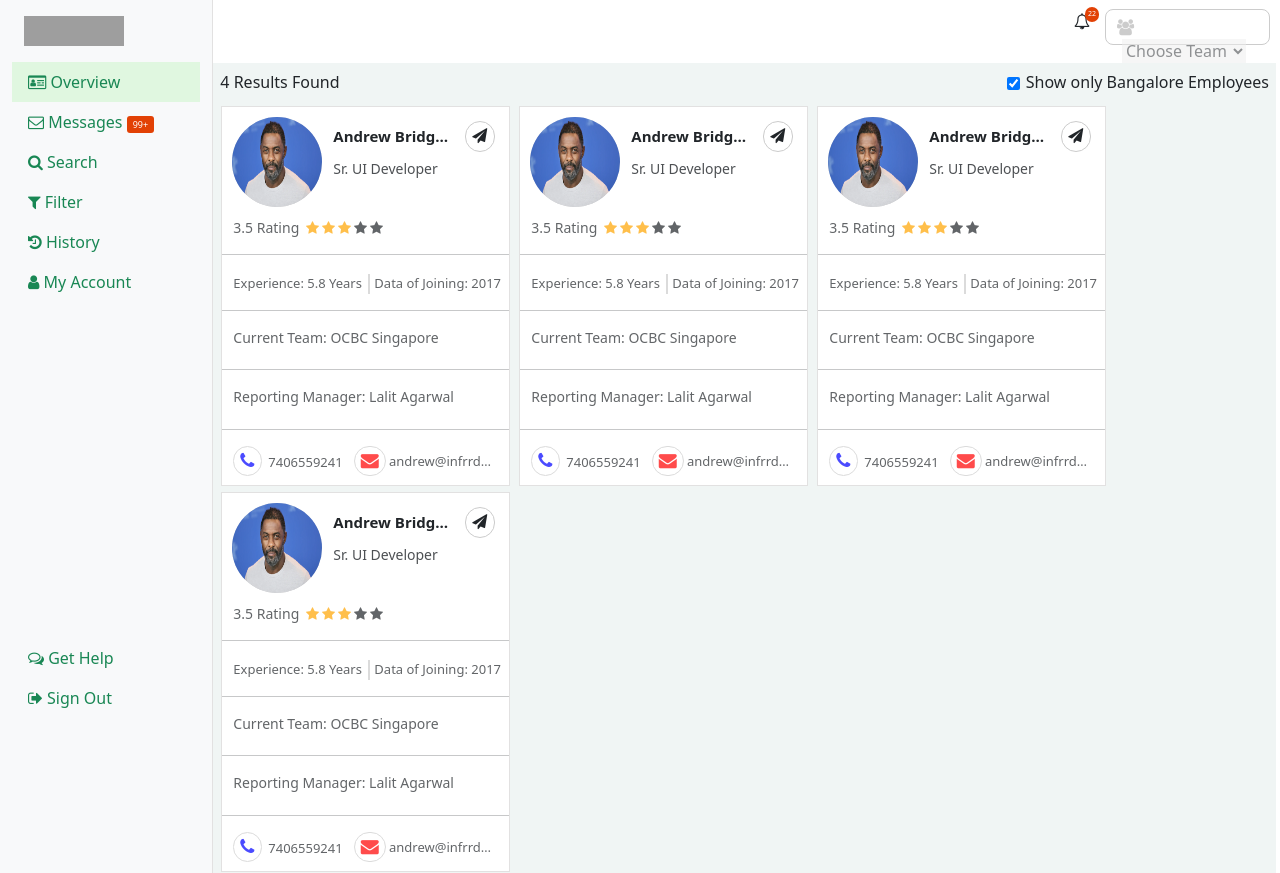
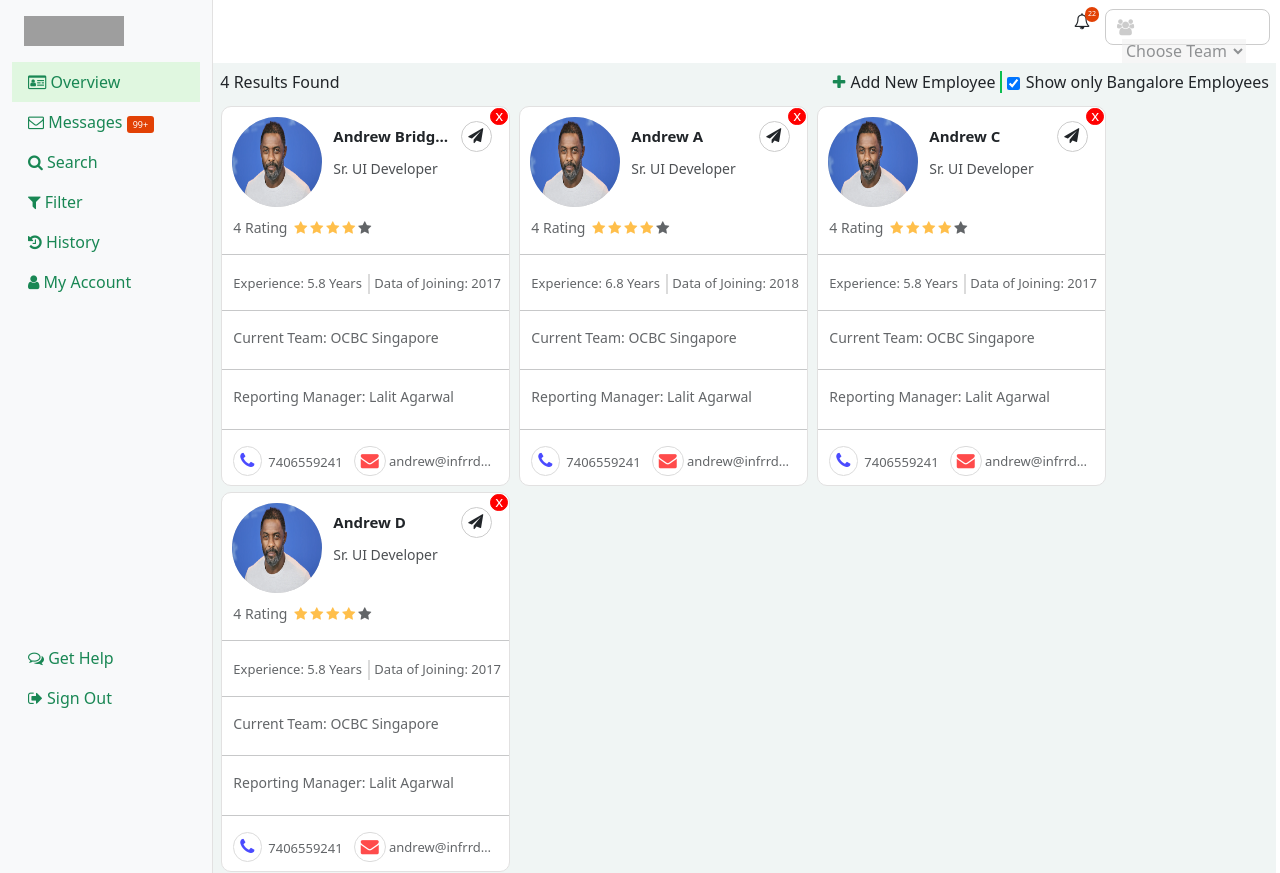
Before and after one commit to Krishan20/exercise, an Angular app: page / in a window 1280 px wide. Built offline with nearby package versions, Linux system fonts and the light colour scheme; grey boxes are pictures that could not be loaded.

Commit message:
Committing the changes for Add/Delete

```diff
--- a/src/app/app-routing.module.ts
+++ b/src/app/app-routing.module.ts
@@ -5,7 +5,7 @@ import { WorkinprogressComponent } from './workinprogress/workinprogress.compone
 
 export const routes: Routes = [
   { path: '', component: CardviewComponent},
-  {path: 'overview', component: CardviewComponent},
+  {path: 'overview', component: CardviewComponent, pathMatch:"full"},
   {path: 'message', component: WorkinprogressComponent},
   {path: 'search', component: WorkinprogressComponent},
   {path: 'filter', component: WorkinprogressComponent},
--- a/src/app/app.component.html
+++ b/src/app/app.component.html
@@ -1,3 +1,4 @@
+<div class="addNewForm" *ngIf="showAddPopup"></div>
 <nav class="navbar navbar-light bg-light border-bottom-0">
   <button class="navbar-toggler d-block d-md-none" type="button" data-bs-toggle="offcanvas" data-bs-target="#sidebar"
     aria-controls="sidebar">
@@ -14,23 +15,30 @@
   <div class="offcanvas-body">
     <ul class="nav flex-column">
       <li class="nav-item">
-        <a class="nav-link active text-success" href="overview">Overview</a>
+        <a class="nav-link text-success" [ngClass]="isOverviewClicked? 'active': '' " (click)="overviewClicked()" [routerLink]="'overview'">  <i class="fa fa-id-card-o" aria-hidden="true"></i> Overview</a>
       </li>
       <li class="nav-item">
-        <a class="nav-link text-success" href="message">Messages</a>
+        <a class="nav-link text-success" [ngClass]="isMessageClicked? 'active': '' " id="messageLink" (click)="openMessage()" [routerLink]="'message'"><i class="fa fa-envelope-o" aria-hidden="true"></i> Messages <label *ngIf="messageCount>99" class="messageCount">99+</label> <label *ngIf="messageCount<99" class="messageCount">{{messageCount}}</label></a>
       </li>
       <li class="nav-item">
-        <a class="nav-link text-success" href="search">Search</a>
+        <a class="nav-link text-success" [ngClass]="isSearchClicked? 'active': '' " (click)="openSearch()" [routerLink]="'search'"><i class="fa fa-search" aria-hidden="true"></i> Search</a>
       </li>
       <li class="nav-item">
-        <a class="nav-link text-success" href="filter">Filter</a>
+        <a class="nav-link text-success" style="cursor: pointer;" [ngClass]="isFilterClicked? 'active': '' " (click)="openFilter()" ><i class="fa fa-filter" aria-hidden="true"></i> Filter</a>
       </li>
       <li class="nav-item">
-        <a class="nav-link text-success" href="history">History</a>
+        <a class="nav-link text-success" [ngClass]="isHistoryClicked? 'active': '' " (click)="openHistory()" [routerLink]="'history'"><i class="fa fa-history" aria-hidden="true"></i> History</a>
       </li>
       <li class="nav-item">
-        <a class="nav-link text-success" href="myaccount">My Account</a>
+        <a class="nav-link text-success" [ngClass]="isMyAccount? 'active': '' " (click)="openMyAccount()" [routerLink]="'myaccount'"><i class="fa fa-user" aria-hidden="true"></i> My Account</a>
       </li>
+        <br><br>
+        <li class="nav-item">
+          <a class="nav-link text-success" href="#"><i class="fa fa-comments-o" aria-hidden="true"></i> Get Help</a>
+          </li>
+          <li class="nav-item">
+            <a class="nav-link text-success" href="#"><i class="fa fa-sign-out" aria-hidden="true"></i> Sign Out</a>
+            </li>
     </ul>
   </div>
 </div>
@@ -39,25 +47,25 @@
   <div class="row">
     <nav id="sidebarMenu" class="col-md-3 col-lg-2 d-none d-md-block bg-light sidebar">
       <div class="position-sticky bg-light vh-100">
-        <div class="pt-3"> <img style="margin: 0px 0px 16px 12px;" height="30" width="100" src="https://cdn.prod.website-files.com/64134591aea9175754d2b969/64141daf1251e368265da841_logo-black.png" >
+        <div class="pt-3"> <img style="margin: 0px 0px 16px 12px; cursor: pointer;" title="Go to Overview" height="30" (click)="goHome()" width="100" src="https://cdn.prod.website-files.com/64134591aea9175754d2b969/64141daf1251e368265da841_logo-black.png" >
           <ul class="nav flex-column">
             <li class="nav-item">
               <a class="nav-link text-success" [ngClass]="isOverviewClicked? 'active': '' " (click)="overviewClicked()" [routerLink]="'overview'">  <i class="fa fa-id-card-o" aria-hidden="true"></i> Overview</a>
             </li>
             <li class="nav-item">
-              <a class="nav-link text-success" [ngClass]="isMessageClicked? 'active': '' " id="messageLink" (click)="openMessage()" [routerLink]="'message'"><i class="fa fa-envelope-o" aria-hidden="true"></i> Messages <label *ngIf="messageCount>99" class="messageCount">99+</label> <label *ngIf="messageCount<99" class="messageCount">{{messageCount}}</label></a>
+              <a class="nav-link text-success" title="View all messages" [ngClass]="isMessageClicked? 'active': '' " id="messageLink" (click)="openMessage()" [routerLink]="'message'"><i class="fa fa-envelope-o" aria-hidden="true"></i> Messages <label *ngIf="messageCount>99" class="messageCount">99+</label> <label *ngIf="messageCount<99" class="messageCount">{{messageCount}}</label></a>
             </li>
             <li class="nav-item">
               <a class="nav-link text-success" [ngClass]="isSearchClicked? 'active': '' " (click)="openSearch()" [routerLink]="'search'"><i class="fa fa-search" aria-hidden="true"></i> Search</a>
             </li>
             <li class="nav-item">
-              <a class="nav-link text-success" [ngClass]="isFilterClicked? 'active': '' " (click)="openFilter()" ><i class="fa fa-filter" aria-hidden="true"></i> Filter</a>
+              <a class="nav-link text-success" style="cursor: pointer;" [ngClass]="isFilterClicked? 'active': '' " (click)="openFilter()" ><i class="fa fa-filter" aria-hidden="true"></i> Filter</a>
             </li>
             <li class="nav-item">
               <a class="nav-link text-success" [ngClass]="isHistoryClicked? 'active': '' " (click)="openHistory()" [routerLink]="'history'"><i class="fa fa-history" aria-hidden="true"></i> History</a>
             </li>
             <li class="nav-item">
-              <a class="nav-link text-success" [ngClass]="isMyAccount? 'active': '' " (click)="openMyAccount()" [routerLink]="'myaccount'"><i class="fa fa-user" aria-hidden="true"></i> My Account</a>
+              <a class="nav-link text-success" [ngClass]="isMyAccount? 'active': '' " (click)="openMyAccount()" [routerLink]="'myAccount'"><i class="fa fa-user" aria-hidden="true"></i> My Account</a>
             </li>
               <br><br><br><br><br><br><br><br><br><br><br><br><br><br>
               <li class="nav-item">
@@ -66,7 +74,6 @@
                 <li class="nav-item">
                   <a class="nav-link text-success" href="#"><i class="fa fa-sign-out" aria-hidden="true"></i> Sign Out</a>
                   </li>
-
           </ul>
         </div>
       </div>
@@ -85,7 +92,7 @@
               <option value="rustify">Rustify</option>
             </select>
           </div>
-          <div class="notificationSection">
+          <div class="notificationSection" title="View all notifications">
             <i class="fa fa-bell-o" aria-hidden="true"></i>
             <label class="notificationCount">{{notificationCount}}</label>
           </div>
--- a/src/app/app.component.scss
+++ b/src/app/app.component.scss
@@ -76,3 +76,11 @@ select{
     border: 1px solid #ccc;
     margin: 0px 0px 0px -5px;
 }
+.addNewForm{
+    width: 100%;
+    height: 100%;
+    position: absolute;
+    z-index: 9;
+    background-color: #ccc;
+    opacity: 0.7;
+}
--- a/src/app/app.component.ts
+++ b/src/app/app.component.ts
@@ -1,5 +1,6 @@
 import { Component } from '@angular/core';
 import { CommonService } from './commonService';
+import { Router } from '@angular/router';
 
 @Component({
   selector: 'app-root',
@@ -7,12 +8,16 @@ import { CommonService } from './commonService';
   styleUrls: ['./app.component.scss']
 })
 export class AppComponent {
-  constructor(private commonService:CommonService){}
+  constructor(private commonService:CommonService, private router: Router){}
   ngOnInit(): void {
     this.commonService.getFilterFlag().subscribe((res)=>{
       this.showFilterSection = res;
     })
+    this.commonService.getHideHoleContent().subscribe((res)=>{
+      this.showAddPopup = res;
+    })
   }
+  showAddPopup = false;
   title = 'infrrdDashboard';
   notificationCount = 22;
   messageCount = 120
@@ -28,6 +33,7 @@ export class AppComponent {
   showFilterSection= false;
 
   overviewClicked(){
+    this.commonService.setFilterFlag(false);
     this.isMessageClicked = false;
     this.isOverviewClicked = true;
     this.isSearchClicked = false;
@@ -48,6 +54,7 @@ export class AppComponent {
     this.commonService.setFilterFlag(false);
   }
   openMessage(){
+    this.commonService.setPendingTabText("Message");
     this.commonService.setFilterFlag(false);
     this.isMessageClicked = true;
     this.isOverviewClicked = false;
@@ -64,6 +71,7 @@ export class AppComponent {
     this.isHistoryClicked = false;
     this.isMyAccount = false;
     this.commonService.setFilterFlag(false);
+    this.commonService.setPendingTabText("Search");
   }
   openHistory(){
     this.isMessageClicked = false;
@@ -73,6 +81,7 @@ export class AppComponent {
     this.isHistoryClicked = true;
     this.isMyAccount = false;
     this.commonService.setFilterFlag(false);
+    this.commonService.setPendingTabText("History");
   }
   openMyAccount(){
     this.isMessageClicked = false;
@@ -82,5 +91,10 @@ export class AppComponent {
     this.isHistoryClicked = false;
     this.isMyAccount = true;
     this.commonService.setFilterFlag(false);
+    this.commonService.setPendingTabText("My Account");
+  }
+  goHome(){
+    this.commonService.setFilterFlag(false);
+    this.router.navigate(["overview"]);
   }
 }
--- a/src/app/cardview/cardview.component.html
+++ b/src/app/cardview/cardview.component.html
@@ -2,7 +2,29 @@
     <div class="pt-1">
       <div class="dashboardView" [ngClass]="showFilter? 'filterIsThere': ''">
         <label class="resultCount">{{employeeDetails.length}} Results Found </label>
-        <span class="checkBoxForBlr"><input type="checkbox" [(ngModel)]="checkForCity" id="checkboxFilter" (click)="filterDataForBlrEmp(!checkForCity)" />&nbsp;&nbsp;<label>Show only Bangalore Employees</label></span>
+        <span class="checkBoxForBlr"> <i class="fa fa-plus text-success" aria-hidden="true" style="cursor: pointer;" (click)="addNewEmp()"></i><span class="addNewLAbel">Add New Employee </span>&nbsp;&nbsp;&nbsp;&nbsp;
+            <input type="checkbox" [(ngModel)]="checkForCity" id="checkboxFilter" (click)="filterDataForBlrEmp(!checkForCity)" />&nbsp;&nbsp;<label>Show only Bangalore Employees</label></span>
+            <form *ngIf="showAddPopup">
+                <div class="formMainDiv">
+                    <label class="addNewEmpLabel">Add New Employee</label>
+                    <div class="detailsDiv">
+                        <label>Name: <input [(ngModel)]="newEmpEntry.name" class="nameClass" name="name" /></label>
+                        <label>Designation: <input [(ngModel)]="newEmpEntry.role" class="desiClass" name="desig" /></label>
+                        <label>Rating: <input [(ngModel)]="newEmpEntry.rating" class="ratingClass" name="desig" /></label>
+                        <label>Experience: <input [(ngModel)]="newEmpEntry.experience" class="expClass" name="exp" /></label>
+                        <label>Date Of Joining: <input  [(ngModel)]="newEmpEntry.doj" class="dojClass" name="doj" /></label>
+                        <label>Current Team: <input [(ngModel)]="newEmpEntry.currentTeam" class="currTeamClass" name="cuTeam" /></label>
+                        <label>Mobile: <input [(ngModel)]="newEmpEntry.contactNumber" class="mobileClass" name="mobile" /></label>
+                        <label>Mail: <input [(ngModel)]="newEmpEntry.email" class="mailClass" name="mail" /></label>
+                    </div>
+                    <div class="buttonDivForNewEmp">
+                        <button class="text-success" (click)="closeAddNewEmp()">Cancel</button> &nbsp;
+                        <button class="text-success" (click)="addAndCloseNewEmp()">Save</button>
+                    </div>
+
+                </div>
+
+              </form>
         <div class="cardSection">
         <div id="card" *ngFor="let emp of employeeDetails">
             <div class="carddetails">
@@ -17,12 +39,13 @@
                 <div class="sendEmailIcon">
                     <i class="fa fa-paper-plane" title="Send mail" (click)="openMailto(emp.email)" aria-hidden="true"></i>
                 </div>
+                <div class="deleteRecord" (click)="deleteRecordFromView(emp)"><p>x</p></div>
             </div>
             <p id="ratingSection">{{emp.rating}} Rating
                 <span class="fa fa-star checked"></span>
                 <span class="fa fa-star checked"></span>
                 <span class="fa fa-star checked"></span>
-                <span class="fa fa-star"></span>
+                <span class="fa fa-star checked"></span>
                 <span class="fa fa-star"></span></p>
             <hr>
             <label class="experienceLabel">Experience: {{emp.experience}} Years</label>
--- a/src/app/cardview/cardview.component.scss
+++ b/src/app/cardview/cardview.component.scss
@@ -31,6 +31,7 @@
 .carddetails{
     height: 380px;
     width: 289px;
+    border-radius: 10px;
     background-color: white;
     border: 1px solid #e2e1e1;
     margin: 5px 1px 1px 4px;
@@ -111,7 +112,7 @@
 .sendEmailIcon{
     border-radius: 20px;
     border: 1px solid #ccc;
-    margin: 14px;
+    margin: 14px 0px 0px 10px;
     height: 31px;
     width: 31px;
     cursor: pointer;
@@ -168,3 +169,73 @@
     font-size: 20px;
     margin: 7px 0px 0px -22px;
 }
+.fa-plus{
+    margin-right: 5px;
+}
+.addNewLAbel{
+    border-right: 2px solid #0cbe50;
+    margin-right: -5px;
+}
+.formMainDiv{
+    width: 450px;
+    height: 380px;
+    background-color: white;
+    border: 1px solid #969090;
+    position: absolute;
+    left: 40%;
+    border-radius: 10px;
+    z-index: 15;
+    .detailsDiv{
+       padding: 0px 10px 11px 50px;
+       label{
+        margin: 2px;
+       }
+       .nameClass{
+        margin-left: 114px;
+       }
+       .desiClass{
+        margin-left: 71px;
+       }
+       .ratingClass{
+        margin-left: 111px;
+       }
+       .expClass{
+        margin-left: 77px;
+       }
+       .dojClass{
+        margin-left: 45px;
+       }
+       .currTeamClass{
+        margin-left: 59px;
+       }
+       .mobileClass{
+        margin-left: 109px;
+       }
+       .mailClass{
+        margin-left: 128px;
+       }
+
+    }
+    .addNewEmpLabel{
+        margin: 10px 10px 10px 15px;
+    }
+    .buttonDivForNewEmp{
+        margin: 4px 0px 0px 241px;
+        button{
+            border: 2px solid green;
+            width: 87px;
+        }
+    }
+}
+.deleteRecord{
+    margin: 1px 0px 0px -2px;
+    border: 1px solid red;
+    height: 17px;
+    border-radius: 30px;
+    padding: 4px;
+    background-color: red;
+    p{
+        margin-top: -9px;
+        color: white;
+    }
+}
--- a/src/app/cardview/cardview.component.ts
+++ b/src/app/cardview/cardview.component.ts
@@ -15,7 +15,7 @@ export class CardviewComponent implements OnInit {
   dataForAllEmp=[{
     name: "Andrew Bridgen",
     role: "Sr. UI Developer",
-    rating: "3.5",
+    rating: "4",
     experience:"5.8",
     doj: "2017",
     currentTeam: "OCBC Singapore",
@@ -25,9 +25,21 @@ export class CardviewComponent implements OnInit {
     empImage:"../../assets/Idris-Elba.webp",
     location: "Bangalore"
   },{
-    name: "Andrew Bridgen",
+    name: "Andrew A",
     role: "Sr. UI Developer",
-    rating: "3.5",
+    rating: "4",
+    experience:"6.8",
+    doj: "2018",
+    currentTeam: "OCBC Singapore",
+    reportingManager:"Lalit Agarwal",
+    contactNumber: 7406559241,
+    email:"andrew@infrrd.ai",
+    empImage:"../../assets/Idris-Elba.webp",
+    location: "Bangalore"
+  },{
+    name: "Andrew C",
+    role: "Sr. UI Developer",
+    rating: "4",
     experience:"5.8",
     doj: "2017",
     currentTeam: "OCBC Singapore",
@@ -37,9 +49,9 @@ export class CardviewComponent implements OnInit {
     empImage:"../../assets/Idris-Elba.webp",
     location: "Bangalore"
   },{
-    name: "Andrew Bridgen",
+    name: "Andrew D",
     role: "Sr. UI Developer",
-    rating: "3.5",
+    rating: "4",
     experience:"5.8",
     doj: "2017",
     currentTeam: "OCBC Singapore",
@@ -49,21 +61,9 @@ export class CardviewComponent implements OnInit {
     empImage:"../../assets/Idris-Elba.webp",
     location: "Bangalore"
   },{
-    name: "Andrew Bridgen",
+    name: "Andrew E",
     role: "Sr. UI Developer",
-    rating: "3.5",
-    experience:"5.8",
-    doj: "2017",
-    currentTeam: "OCBC Singapore",
-    reportingManager:"Lalit Agarwal",
-    contactNumber: 7406559241,
-    email:"andrew@infrrd.ai",
-    empImage:"../../assets/Idris-Elba.webp",
-    location: "Bangalore"
-  },{
-    name: "Andrew Bridgen",
-    role: "Sr. UI Developer",
-    rating: "3.5",
+    rating: "4",
     experience:"5.8",
     doj: "2017",
     currentTeam: "OCBC Singapore",
@@ -73,9 +73,9 @@ export class CardviewComponent implements OnInit {
     empImage:"../../assets/Idris-Elba.webp",
     location: "Pune"
   },{
-    name: "Andrew Bridgen",
+    name: "Andrew F",
     role: "Sr. UI Developer",
-    rating: "3.5",
+    rating: "4",
     experience:"5.8",
     doj: "2017",
     currentTeam: "OCBC Singapore",
@@ -87,6 +87,7 @@ export class CardviewComponent implements OnInit {
   }]
   checkForCity = true;
   employeeDetails:any;
+  newEmpEntry: any = {name: "", role: "", rating: "", experience: "", doj: "", currentTeam:"", reportingManager: "Lalit Agarwal", contactNumber: "", email: ""}
 
   constructor(private commonService:CommonService){}
 
@@ -123,5 +124,36 @@ export class CardviewComponent implements OnInit {
     })
     }
   }
+  showAddPopup: boolean = false;
+  addNewEmp(){
+    this.commonService.setHideHoleContent(true);
+    this.showAddPopup = true;
+    this.newEmpEntry = {name: "", role: "", rating: "", experience: "", doj: "", currentTeam:"", reportingManager: "Lalit Agarwal",location:"Bangalore", contactNumber: "", email: ""}
+  }
+  closeAddNewEmp(){
+    this.commonService.setHideHoleContent(false);
+    this.showAddPopup = false;
+  }
+  addAndCloseNewEmp(){
+    this.dataForAllEmp.push(this.newEmpEntry);
+    this.commonService.setHideHoleContent(false);
+    this.showAddPopup = false;
+    let dataForAllEmpCpy = JSON.parse(JSON.stringify(this.dataForAllEmp))
+    this.employeeDetails = dataForAllEmpCpy.filter((emp:any)=>{
+      return emp.location == "Bangalore"
+  })
+  }
+  deleteRecordFromView(empToDelete:any){
+    let text = "Are you sure? You want to delete this record!";
+    if (confirm(text) == true) {
+      this.dataForAllEmp = this.dataForAllEmp.filter((emp:any)=>{
+        return emp.name !== empToDelete.name
+    })
+    let dataForAllEmpCpy = JSON.parse(JSON.stringify(this.dataForAllEmp))
+    this.employeeDetails = dataForAllEmpCpy.filter((emp:any)=>{
+      return emp.location == "Bangalore"
+  })
+    }
+  }
 
 }
--- a/src/app/commonService.ts
+++ b/src/app/commonService.ts
@@ -1,5 +1,5 @@
 import { Injectable } from "@angular/core";
-import { Subject } from "rxjs";
+import { BehaviorSubject, Subject } from "rxjs";
 
 @Injectable({
     providedIn: 'root'
@@ -15,4 +15,20 @@ export class CommonService{
      getFilterFlag(){
         return this.filterFlag$.asObservable();
      }
+     pendingTabText$ = new BehaviorSubject<any>("");
+
+     setPendingTabText(value:any){
+        this.pendingTabText$.next(value)
+     }
+     getPendingTabText(){
+        return this.pendingTabText$.asObservable();
+     }
+     hideHoleContent$ = new BehaviorSubject<any>("");
+
+     setHideHoleContent(value:any){
+        this.hideHoleContent$.next(value)
+     }
+     getHideHoleContent(){
+        return this.hideHoleContent$.asObservable();
+     }
 }
--- a/src/app/workinprogress/workinprogress.component.html
+++ b/src/app/workinprogress/workinprogress.component.html
@@ -1 +1 @@
-<div class="work" [ngClass]="showFilter? 'filterIsThere': 'noFilter'">Work inprogress!</div>
+<div class="work" [ngClass]="showFilter? 'filterIsThere': 'noFilter'">{{pendingTabText}} Work inprogress!</div>
--- a/src/app/workinprogress/workinprogress.component.ts
+++ b/src/app/workinprogress/workinprogress.component.ts
@@ -10,10 +10,15 @@ export class WorkinprogressComponent {
   constructor(private commonService:CommonService){}
 
   showFilter: boolean = false;
+  pendingTabText: string = "";
   ngOnInit(): void {
     this.commonService.getFilterFlag().subscribe((res)=>{
       this.showFilter = res;
     })
 
+    this.commonService.getPendingTabText().subscribe((res)=>{
+      this.pendingTabText = res;
+    })
+
   }
 }
```
